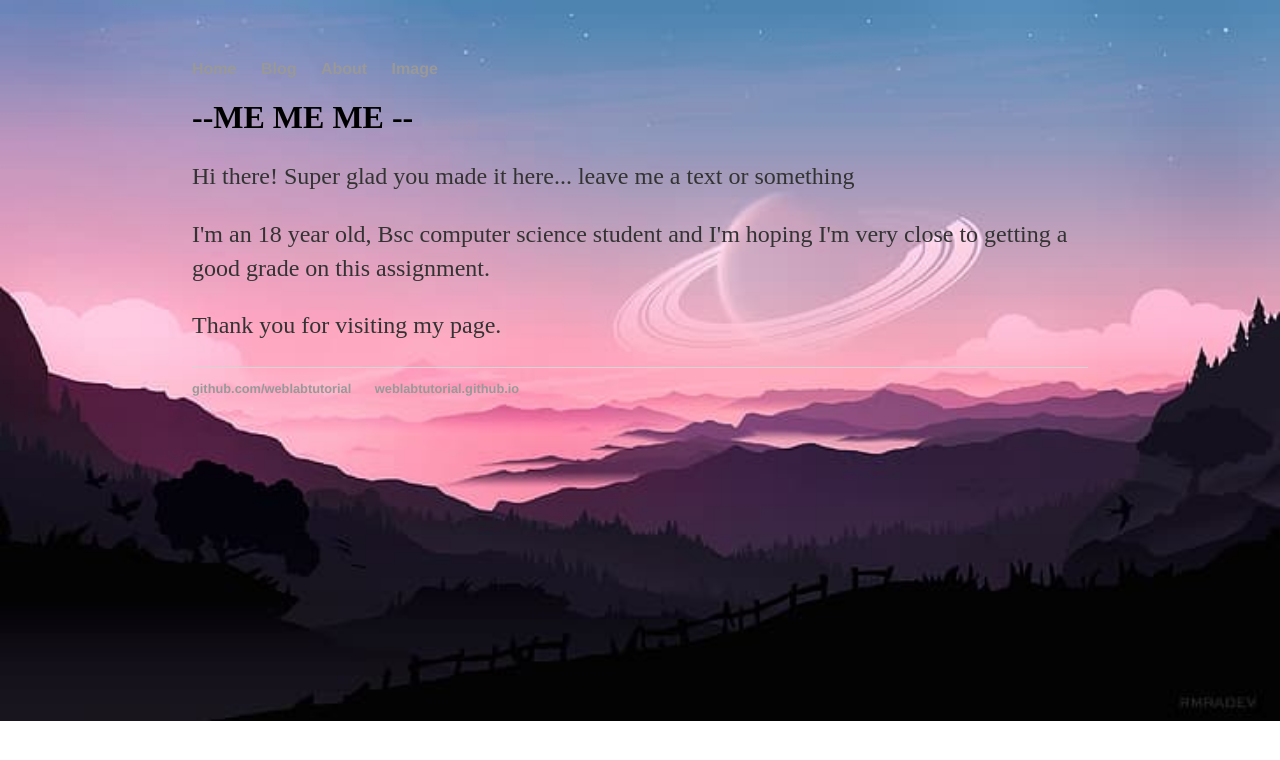
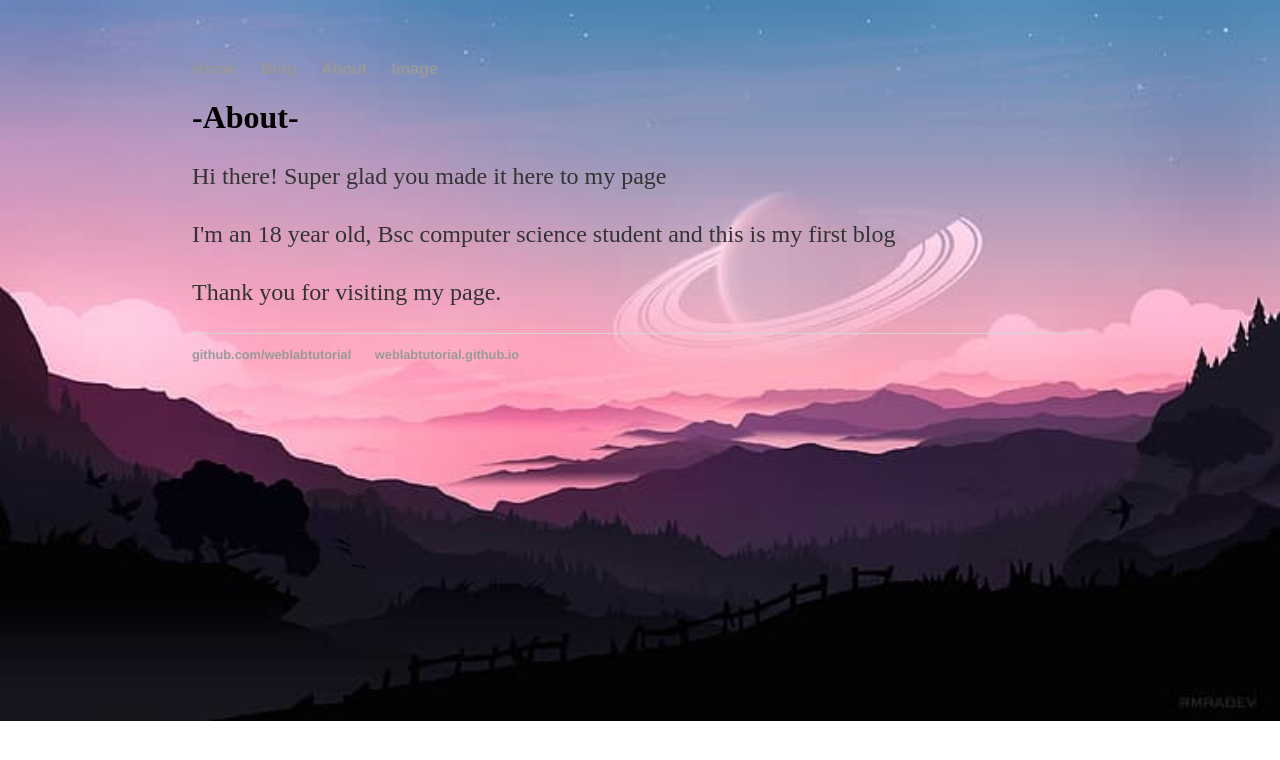
Before and after one commit to nuratamton/nuratamton.github.io, a Jekyll site: the page built from about/index.html, in a window 1280 px wide. Shown: the top 760 px of the page. Built offline with Jekyll 4.4.1, drawn with Linux system fonts in a browser that asks for light colours.

Commit message:
updated about

```diff
--- a/about/index.html
+++ b/about/index.html
@@ -2,8 +2,8 @@
 layout: default
 title: Web Programming
 ---
-<h1> --ME ME ME -- </h1>
+<h1> -About- </h1>
 
-<p> Hi there! Super glad you made it here... leave me a text or something </p>
-<p> I'm an 18 year old, Bsc computer science student and I'm hoping I'm very close to getting a good grade on this assignment. </p>
+<p> Hi there! Super glad you made it here to my page </p>
+<p> I'm an 18 year old, Bsc computer science student and this is my first blog </p>
 <p> Thank you for visiting my page. </p>
```
